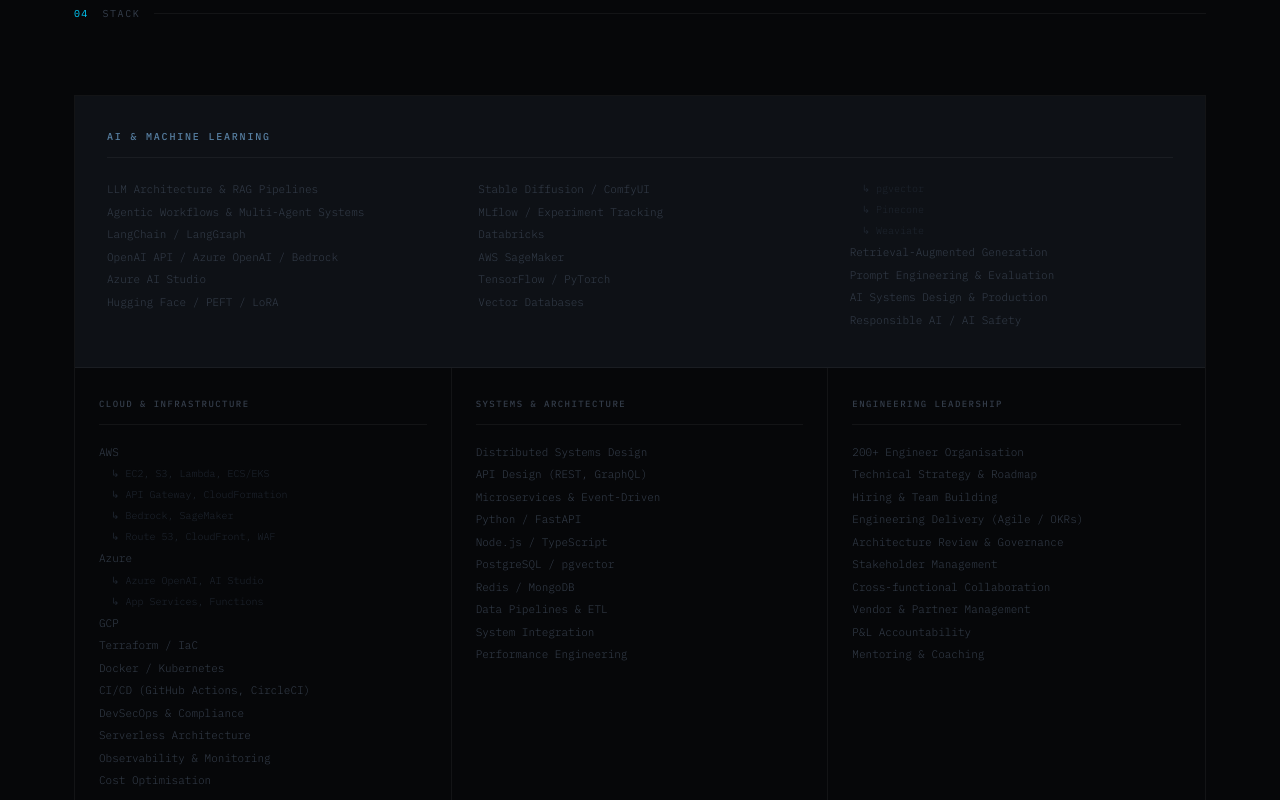
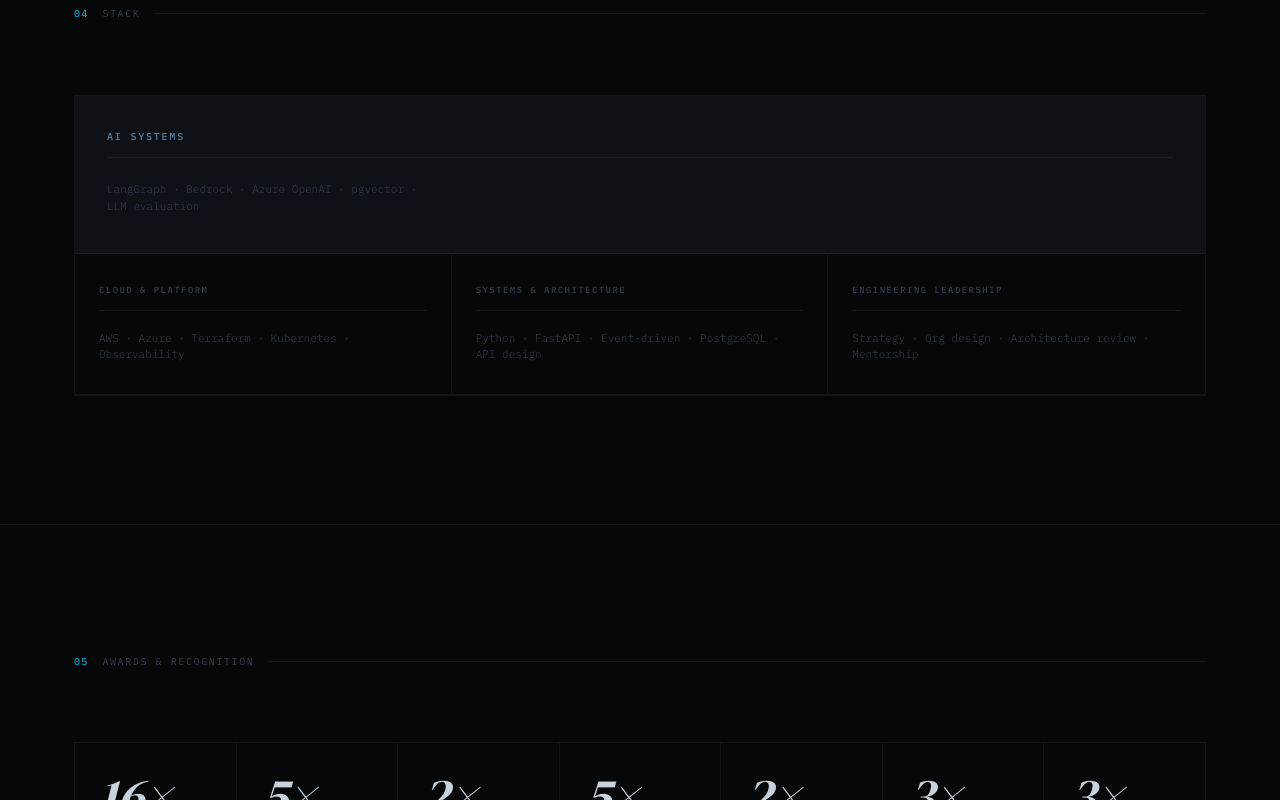
Before and after one commit to silviopaganini/s2paganini.com, a Next.js app: page / in a window 1280 px wide. Shown: the part 5860-6660 px from the top of the page. Built offline with nearby package versions, Linux system fonts and the light colour scheme.

Commit message:
feat(stack): rewrite stack data as capability cards (statement + proof)

```diff
--- a/src/data/index.ts
+++ b/src/data/index.ts
@@ -898,71 +898,24 @@ Link for the experiment => [http://tensorflow.s2paganini.com](http://tensorflow.
 
 export const techStacks: IStack[] = [
   {
-    title: 'AI & Machine Learning',
-    stack: `* LLM Architecture & RAG Pipelines
-* Agentic Workflows & Multi-Agent Systems
-* LangChain / LangGraph
-* OpenAI API / Azure OpenAI / Bedrock
-* Azure AI Studio
-* Hugging Face / PEFT / LoRA
-* Stable Diffusion / ComfyUI
-* MLflow / Experiment Tracking
-* Databricks
-* AWS SageMaker
-* TensorFlow / PyTorch
-* Vector Databases
-  * pgvector
-  * Pinecone
-  * Weaviate
-* Retrieval-Augmented Generation
-* Prompt Engineering & Evaluation
-* AI Systems Design & Production
-* Responsible AI / AI Safety`,
+    title: 'AI Systems',
+    statement: 'Production agentic platforms.',
+    stack: `LangGraph · Bedrock · Azure OpenAI · pgvector · LLM evaluation`,
   },
   {
-    title: 'Cloud & Infrastructure',
-    stack: `* AWS
-  * EC2, S3, Lambda, ECS/EKS
-  * API Gateway, CloudFormation
-  * Bedrock, SageMaker
-  * Route 53, CloudFront, WAF
-* Azure
-  * Azure OpenAI, AI Studio
-  * App Services, Functions
-* GCP
-* Terraform / IaC
-* Docker / Kubernetes
-* CI/CD (GitHub Actions, CircleCI)
-* DevSecOps & Compliance
-* Serverless Architecture
-* Observability & Monitoring
-* Cost Optimisation`,
+    title: 'Cloud & Platform',
+    statement: 'Cloud-native systems at enterprise scale.',
+    stack: `AWS · Azure · Terraform · Kubernetes · Observability`,
   },
   {
     title: 'Systems & Architecture',
-    stack: `* Distributed Systems Design
-* API Design (REST, GraphQL)
-* Microservices & Event-Driven
-* Python / FastAPI
-* Node.js / TypeScript
-* PostgreSQL / pgvector
-* Redis / MongoDB
-* Data Pipelines & ETL
-* System Integration
-* Performance Engineering`,
+    statement: 'Distributed systems built to last.',
+    stack: `Python · FastAPI · Event-driven · PostgreSQL · API design`,
   },
   {
     title: 'Engineering Leadership',
-    stack: `* 200+ Engineer Organisation
-* Technical Strategy & Roadmap
-* Hiring & Team Building
-* Engineering Delivery (Agile / OKRs)
-* Architecture Review & Governance
-* Stakeholder Management
-* Cross-functional Collaboration
-* Vendor & Partner Management
-* P&L Accountability
-* Mentoring & Coaching`,
+    statement: 'Building teams and the systems they run.',
+    stack: `Strategy · Org design · Architecture review · Mentorship`,
   },
 ]
 
--- a/src/types/index.d.ts
+++ b/src/types/index.d.ts
@@ -29,6 +29,7 @@ export type IProject = {
 
 export type IStack = {
   title: string
+  statement: string
   stack: string
 }
 
```
